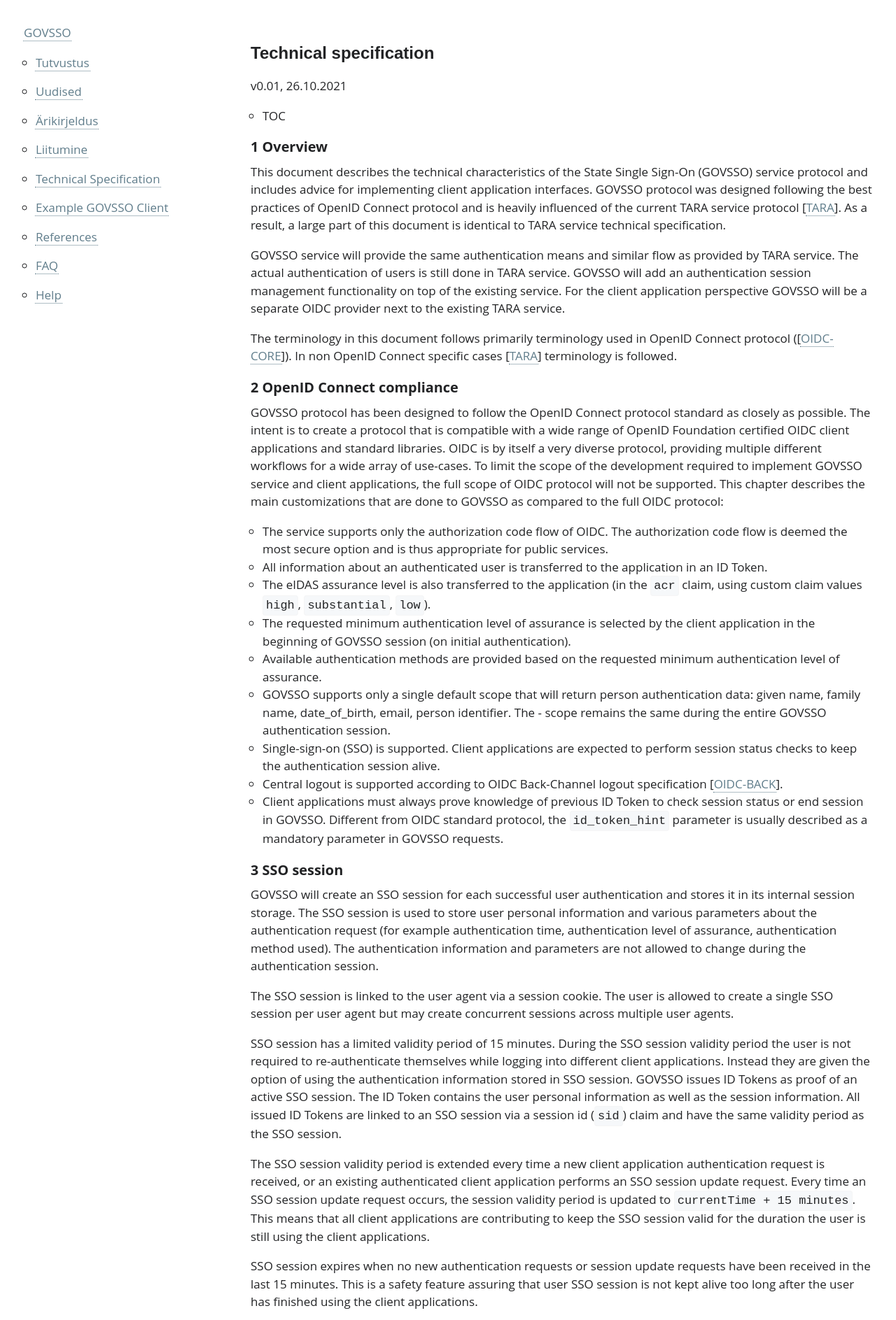
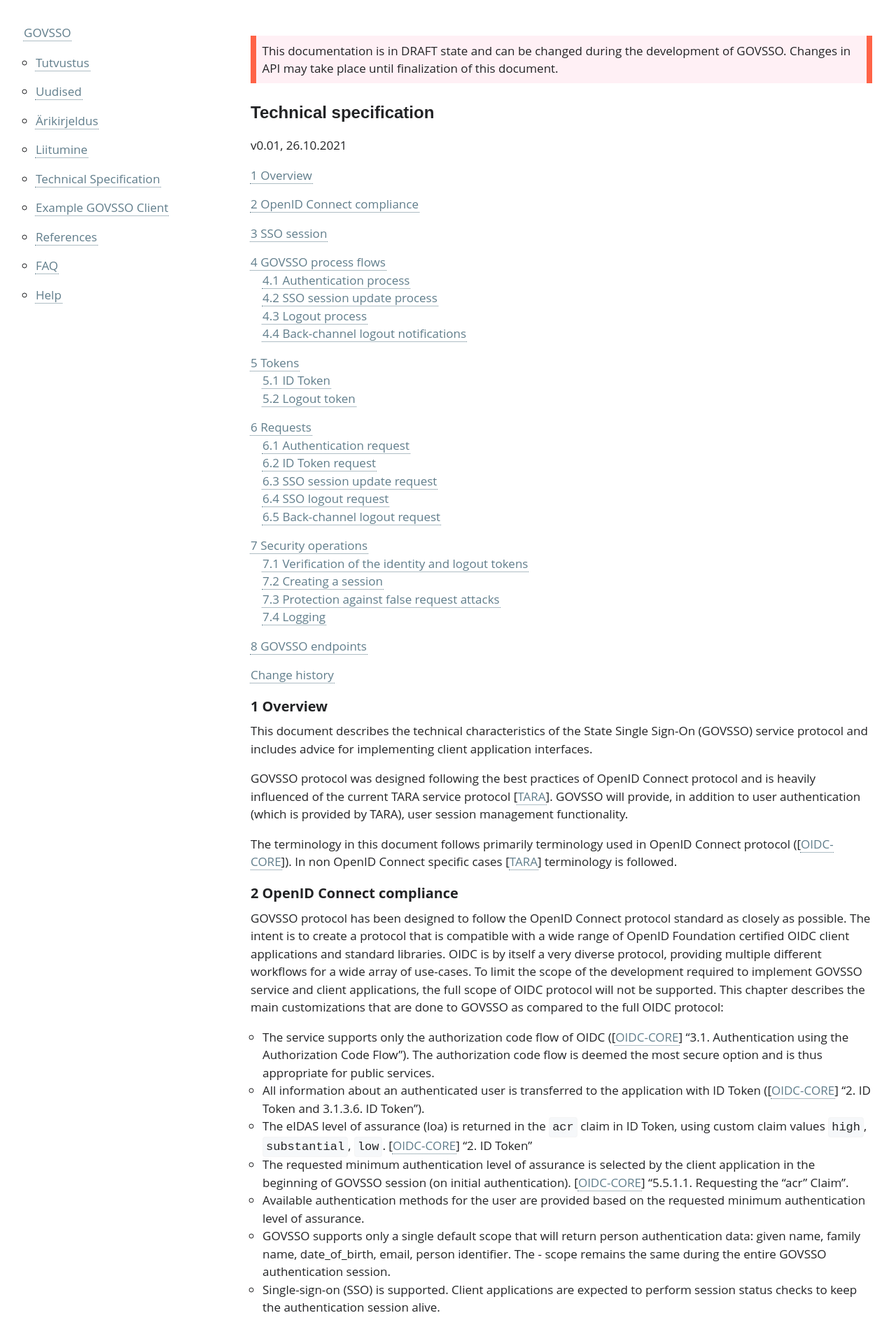
Before and after one commit to e-gov/GOVSSO, a Jekyll site: the page built from TechnicalSpecification.md, in a window 1280 px wide. Shown: the top 1887 px of the page at 70% size. Built offline with Jekyll 4.4.1, drawn with Linux system fonts in a browser that asks for light colours; our own code applies the rules of GitHub Pages for plain Markdown files; some of the changed text lies outside the part shown.

Commit message:
GSSO-88 Overhaul of chapters 1 to 3

`````diff
--- a/TechnicalSpecification.md
+++ b/TechnicalSpecification.md
@@ -1,19 +1,23 @@
 ---
 permalink: TechnicalSpecification
 ---
+
+This documentation is in DRAFT state and can be changed during the development of GOVSSO. Changes in API may take place until finalization of this document.
+{: .adv}
 
 # Technical specification
 {: .no_toc}
 v0.01, 26.10.2021
 
 - TOC
+{:toc}
 
-{:toc}
 ## 1 Overview
 
-This document describes the technical characteristics of the State Single Sign-On (GOVSSO) service protocol and includes advice for implementing client application interfaces. GOVSSO protocol was designed following the best practices of OpenID Connect protocol and is heavily influenced of the current TARA service protocol [[TARA](https://e-gov.github.io/TARA-Doku/TechnicalSpecification)]. As a result, a large part of this document is identical to TARA service technical specification.
+This document describes the technical characteristics of the State Single Sign-On (GOVSSO) service protocol and includes advice for implementing client application interfaces.
 
-GOVSSO service will provide the same authentication means and similar flow as provided by TARA service. The actual authentication of users is still done in TARA service. GOVSSO will add an authentication session management functionality on top of the existing service. For the client application perspective GOVSSO will be a separate OIDC provider next to the existing TARA service.
+GOVSSO protocol was designed following the best practices of OpenID Connect protocol and is heavily influenced of the current TARA service protocol [[TARA](https://e-gov.github.io/TARA-Doku/TechnicalSpecification)].
+GOVSSO will provide, in addition to user authentication (which is provided by TARA), user session management functionality.
 
 The terminology in this document follows primarily terminology used in OpenID Connect protocol ([[OIDC-CORE](https://openid.net/specs/openid-connect-core-1_0.html)]). In non OpenID Connect specific cases [[TARA](https://e-gov.github.io/TARA-Doku/TechnicalSpecification)] terminology is followed.
 
@@ -21,25 +25,25 @@ The terminology in this document follows primarily terminology used in OpenID Co
 
 GOVSSO protocol has been designed to follow the OpenID Connect protocol standard as closely as possible. The intent is to create a protocol that is compatible with a wide range of OpenID Foundation certified OIDC client applications and standard libraries. OIDC is by itself a very diverse protocol, providing multiple different workflows for a wide array of use-cases. To limit the scope of the development required to implement GOVSSO service and client applications, the full scope of OIDC protocol will not be supported. This chapter describes the main customizations that are done to GOVSSO as compared to the full OIDC protocol:
 
-- The service supports only the authorization code flow of OIDC. The authorization code flow is deemed the most secure option and is thus appropriate for public services.
-- All information about an authenticated user is transferred to the application in an ID Token.
-- The eIDAS assurance level is also transferred to the application (in the `acr` claim, using custom claim values `high`, `substantial`, `low`).
-- The requested minimum authentication level of assurance is selected by the client application in the beginning of GOVSSO session (on initial authentication).
-- Available authentication methods are provided based on the requested minimum authentication level of assurance.
+- The service supports only the authorization code flow of OIDC ([[OIDC-CORE](https://openid.net/specs/openid-connect-core-1_0.html)] "3.1.  Authentication using the Authorization Code Flow"). The authorization code flow is deemed the most secure option and is thus appropriate for public services.
+- All information about an authenticated user is transferred to the application with ID Token ([[OIDC-CORE](https://openid.net/specs/openid-connect-core-1_0.html)] "2.  ID Token and 3.1.3.6.  ID Token").
+- The eIDAS level of assurance (loa) is returned in the `acr` claim in ID Token, using custom claim values `high`, `substantial`, `low`. [[OIDC-CORE](https://openid.net/specs/openid-connect-core-1_0.html)] "2.  ID Token"
+- The requested minimum authentication level of assurance is selected by the client application in the beginning of GOVSSO session (on initial authentication). [[OIDC-CORE](https://openid.net/specs/openid-connect-core-1_0.html)] "5.5.1.1.  Requesting the "acr" Claim".
+- Available authentication methods for the user are provided based on the requested minimum authentication level of assurance.
 - GOVSSO supports only a single default scope that will return person authentication data: given name, family name, date_of_birth, email, person identifier. The - scope remains the same during the entire GOVSSO authentication session.
 - Single-sign-on (SSO) is supported. Client applications are expected to perform session status checks to keep the authentication session alive.
 - Central logout is supported according to OIDC Back-Channel logout specification [[OIDC-BACK](https://openid.net/specs/openid-connect-backchannel-1_0.html)].
-- Client applications must always prove knowledge of previous ID Token to check session status or end session in GOVSSO. Different from OIDC standard protocol, the `id_token_hint` parameter is usually described as a mandatory parameter in GOVSSO requests.
+- Client applications must always prove knowledge of previous ID Token to check session status or end session in GOVSSO. Different from OIDC standard protocol, the `id_token_hint` parameter is a mandatory parameter in GOVSSO requests. [[OIDC-CORE](https://openid.net/specs/openid-connect-core-1_0.html)] "3.1.2.1.  Authentication Request"
 
 ## 3 SSO session
 
-GOVSSO will create an SSO session for each successful user authentication and stores it in its internal session storage. The SSO session is used to store user personal information and various parameters about the authentication request (for example authentication time, authentication level of assurance, authentication method used). The authentication information and parameters are not allowed to change during the authentication session.
+GOVSSO will create a SSO session for each successful user authentication and stores it in its internal session storage. The SSO session is used to store user personal information and various parameters about the authentication request (for example authentication time, authentication level of assurance, authentication method used). The authentication information and parameters are not allowed to change during the authentication session.
 
 The SSO session is linked to the user agent via a session cookie. The user is allowed to create a single SSO session per user agent but may create concurrent sessions across multiple user agents.
 
-SSO session has a limited validity period of 15 minutes. During the SSO session validity period the user is not required to re-authenticate themselves while logging into different client applications. Instead they are given the option of using the authentication information stored in SSO session. GOVSSO issues ID Tokens as proof of an active SSO session. The ID Token contains the user personal information as well as the session information. All issued ID Tokens are linked to an SSO session via a session id (`sid`) claim and have the same validity period as the SSO session.
+SSO session has a limited validity period of 15 minutes. During the SSO session validity period the user is not required to re-authenticate while logging into different client applications. Instead, they are given the option to use the authentication information stored in SSO session. GOVSSO issues ID Tokens as proof of an active SSO session. The ID Token contains the user personal information as well as the session information. All issued ID Tokens are linked to an SSO session via a session id (`sid`) claim and have the same validity period as the SSO session.
 
-The SSO session validity period is extended every time a new client application authentication request is received, or an existing authenticated client application performs an SSO session update request. Every time an SSO session update request occurs, the session validity period is updated to `currentTime + 15 minutes`. This means that all client applications are contributing to keep the SSO session valid for the duration the user is still using the client applications.
+The SSO session validity period is extended by 15 minutes every time a new client application authentication request is received, or an existing authenticated client application performs a SSO session update request. This means that all client applications are contributing to keep the SSO session valid for the duration the user is still using the client applications.
 
 SSO session expires when no new authentication requests or session update requests have been received in the last 15 minutes. This is a safety feature assuring that user SSO session is not kept alive too long after the user has finished using the client applications.
 
@@ -322,7 +326,7 @@ redirect_uri=https%3A%2F%2client.example.com%2Fcallback
 ````
 (for better readability, the body of the HTTP POST request is divided over several lines)
 
-The client secret code must be provided in the ID Token request. For this purpose, the request must include the Authorization request header with the value formed of the word Basic, a space, and a string <client_id>:<client_secret> encoded in the Base64 format (see RFC 2617 HTTP Authentication: Basic and Digest Access Authentication, Section 2 Basic Authentication Scheme).
+The client secret code must be provided in the ID Token request. For this purpose, the request must include the Authorization request header with the value formed of the word Basic, a space, and a string `<client_id>:<client_secret>` encoded in the Base64 format (see RFC 2617 HTTP Authentication: Basic and Digest Access Authentication, Section 2 Basic Authentication Scheme).
 
 The body of the HTTP POST request must be presented in a serialized format based on the OpenID Connect protocol.
 
@@ -637,7 +641,7 @@ The client application session expiration time should be slightly shorter than G
 
 Logout tokens usually contain the same `sid` claim. When a logout token is received the client application must find all application sessions that contain ID Tokens with the same `sid` claim value and terminate them (force the user to log out on the same user agent).
 
-When an application session was terminated internally by GOVSSO, the logout token may instead contain only a `sub` claim. In this case the client application is expected to terminate all session that contain id tokens with matching sub value (force the user to log out on all user agents).
+When an application session was terminated internally by GOVSSO, the logout token may instead contain only a `sub` claim. In this case the client application is expected to terminate all session that contain ID Tokens with matching sub value (force the user to log out on all user agents).
 
 ### 7.3 Protection against false request attacks
 
`````
